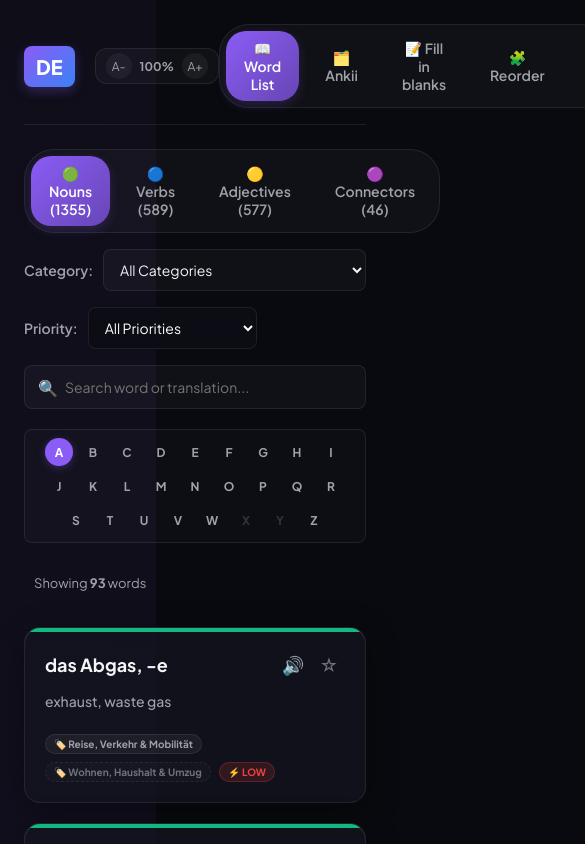
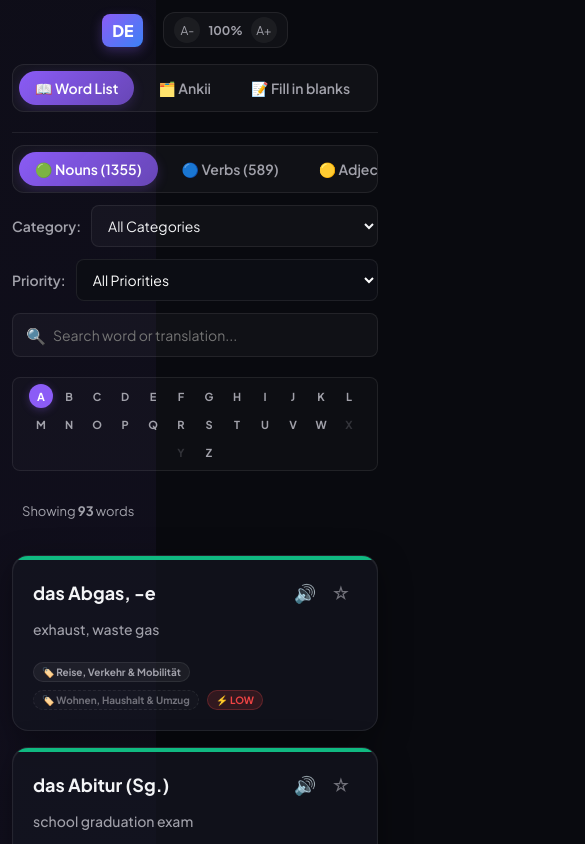
Before and after one commit to divyansh2105/german-dashboard, a React (Vite) app: page / in a window 390 px wide. Shown: the top 844 px of the page, 585 px wide, since content can reach past the window. Built offline with nearby package versions, Linux system fonts and the light colour scheme.

Commit message:
Added Mobile UI support

```diff
--- a/src/index.css
+++ b/src/index.css
@@ -808,3 +808,195 @@ h2.section-title {
   background: rgba(239, 68, 68, 0.25);
   transform: translateY(-1px);
 }
+
+/* ==========================================
+   Responsive Styles for Mobile/Tablet Devices
+   ========================================== */
+
+@media (max-width: 850px) {
+  .app-container {
+    padding: 16px;
+    gap: 16px;
+  }
+
+  .app-header {
+    flex-direction: column;
+    align-items: stretch;
+    gap: 16px;
+    padding-bottom: 20px;
+  }
+
+  .logo-section {
+    justify-content: space-between;
+    width: 100%;
+  }
+
+  .app-nav {
+    display: flex;
+    overflow-x: auto;
+    white-space: nowrap;
+    -webkit-overflow-scrolling: touch;
+    width: 100%;
+    padding: 6px;
+    border-radius: 12px;
+    scrollbar-width: none; /* Hide scrollbar Firefox */
+  }
+
+  .app-nav::-webkit-scrollbar {
+    display: none; /* Hide scrollbar Chrome/Safari */
+  }
+
+  .nav-button {
+    flex: 0 0 auto;
+    padding: 8px 16px;
+  }
+
+  .stats-grid {
+    grid-template-columns: repeat(auto-fit, minmax(180px, 1fr));
+    gap: 16px;
+  }
+}
+
+@media (max-width: 600px) {
+  .app-container {
+    padding: 12px;
+    gap: 12px;
+  }
+
+  .logo-section {
+    flex-direction: row;
+    flex-wrap: wrap;
+    gap: 10px;
+    width: 100%;
+  }
+
+  .logo-badge {
+    padding: 6px 10px;
+    font-size: 16px;
+  }
+
+  .logo-text h1 {
+    font-size: 18px;
+  }
+
+  .logo-text p {
+    font-size: 11px;
+  }
+
+  /* Filter Bar optimization */
+  .filter-bar {
+    flex-direction: column;
+    align-items: stretch;
+    gap: 12px;
+  }
+
+  .filter-bar > div {
+    width: 100%;
+    justify-content: space-between;
+  }
+
+  .filter-bar select {
+    flex-grow: 1;
+    min-width: 0 !important;
+  }
+
+  .search-input-wrapper {
+    max-width: none;
+    width: 100%;
+  }
+
+  /* Alphabet Index */
+  .alphabet-bar {
+    gap: 4px;
+    padding: 6px;
+  }
+
+  .letter-btn {
+    width: 24px;
+    height: 24px;
+    font-size: 11px;
+  }
+
+  /* Grid Layouts */
+  .word-grid {
+    grid-template-columns: 1fr;
+    gap: 16px;
+  }
+
+  .stats-grid {
+    grid-template-columns: 1fr;
+    gap: 12px;
+  }
+
+  /* Flashcards size adjustments */
+  .flashcard-container {
+    height: 340px;
+  }
+
+  .card-face {
+    padding: 16px;
+  }
+
+  .card-main-word {
+    font-size: 28px;
+  }
+
+  .card-main-meaning {
+    font-size: 20px;
+  }
+
+  .card-examples-list {
+    gap: 12px;
+  }
+
+  /* Practice Panels */
+  .practice-panel {
+    padding: 16px !important;
+  }
+
+  .options-grid {
+    grid-template-columns: 1fr !important;
+    gap: 10px !important;
+  }
+
+  .action-buttons-row {
+    flex-direction: column;
+    gap: 10px;
+  }
+
+  .action-buttons-row button {
+    width: 100%;
+  }
+
+  /* Reorder Practice words flex wraps */
+  .word-slots-container, .scrambled-words-container {
+    padding: 12px !important;
+    gap: 8px !important;
+  }
+
+  .draggable-word-pill {
+    padding: 6px 12px !important;
+    font-size: 13px !important;
+  }
+
+  /* Input fields */
+  input[type="text"].spelling-input, input[type="text"].creator-input {
+    font-size: 16px !important; /* Prevents auto-zoom on iOS */
+    padding: 12px !important;
+  }
+}
+
+@media (max-width: 400px) {
+  .logo-section {
+    justify-content: center;
+    text-align: center;
+  }
+
+  .logo-text {
+    width: 100%;
+  }
+
+  .logo-badge {
+    margin: 0 auto;
+  }
+}
```
Also changed, not shown: 1 other file (tests, documents, lock files or other folders).
